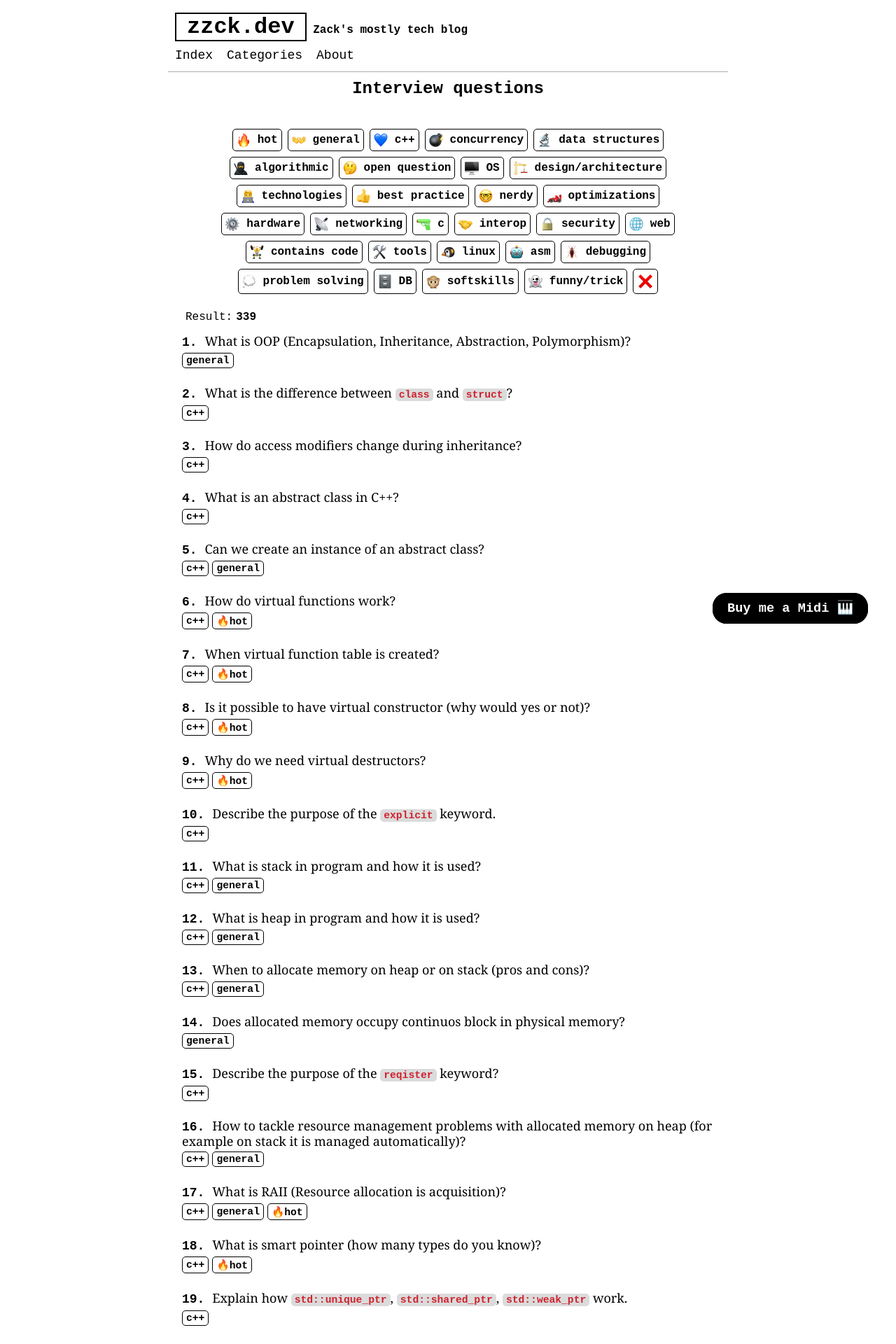
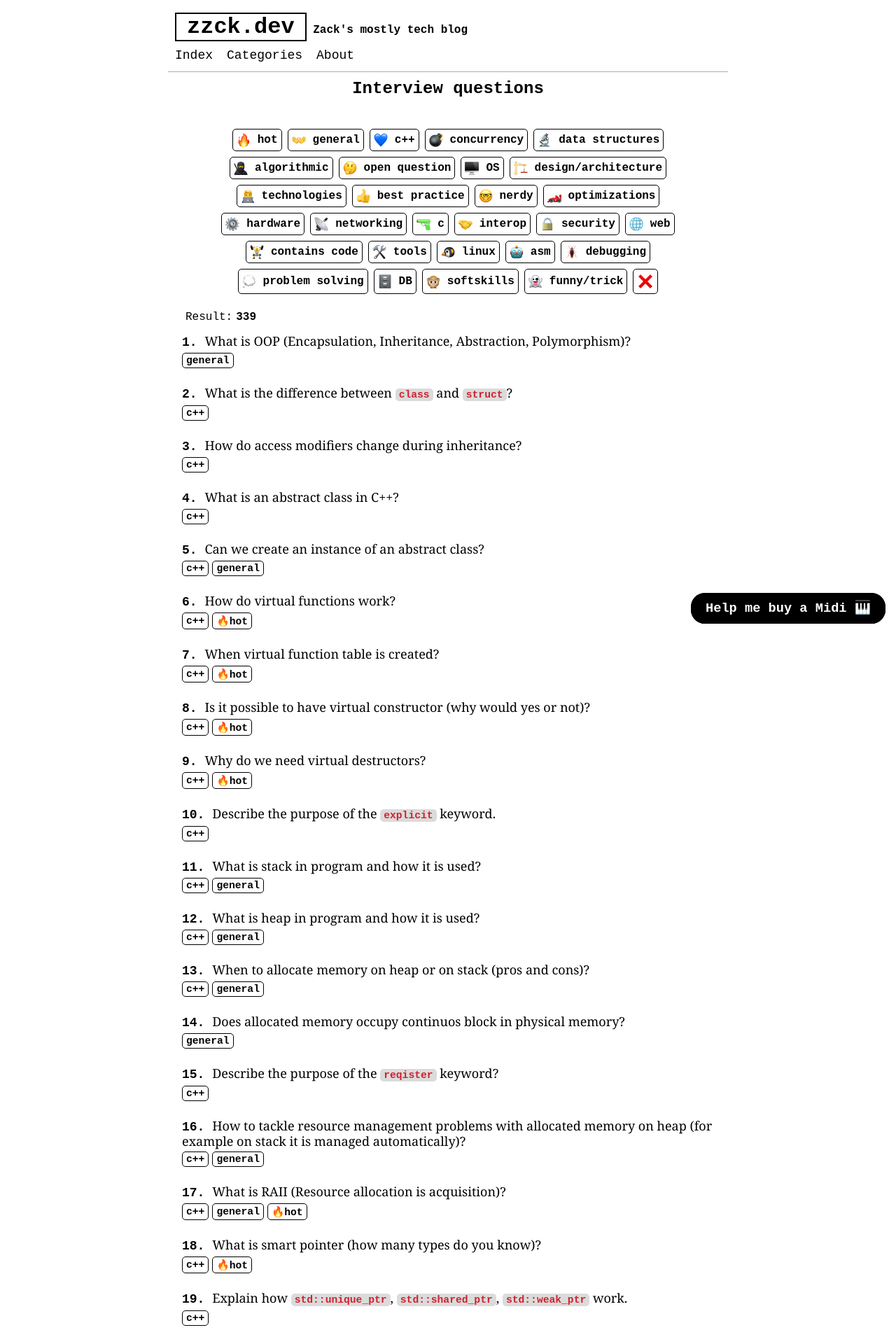
Before and after one commit to ZaharBozhok/zzck.dev, a Jekyll site: the page built from _posts/2021-08-20-Interview-questions.markdown, in a window 1280 px wide. Shown: the top 1920 px of the page at 70% size. Built offline with Jekyll 4.4.1, drawn with Linux system fonts in a browser that asks for light colours; nearby versions of some CDN libraries.

Commit message:
Fixed buymeacoffe button

```diff
--- a/_posts/2021-08-20-Interview-questions.markdown
+++ b/_posts/2021-08-20-Interview-questions.markdown
@@ -8,7 +8,7 @@ tags: [C++,Interviewing,Puzzles,Questions]
 ---
 <link href="/assets/css/questions.css" rel="stylesheet" />
 <div id="buymecoffeediv">
-    <a href="https://www.buymeacoffee.com/zzck.dev" target="_blank" id="buymecoffespan">Buy me a Midi 🎹</a>
+    <a href="https://www.buymeacoffee.com/zzck.dev" target="_blank" id="buymecoffespan">Help me buy a Midi 🎹</a>
 </div>
 <div id="questions" style="margin-top:20px"/>
 <link rel="stylesheet" href="https://cdnjs.cloudflare.com/ajax/libs/highlight.js/11.3.1/styles/default.min.css">
--- a/assets/css/questions.css
+++ b/assets/css/questions.css
@@ -54,7 +54,7 @@
     bottom: 0;
     right: 0;
     margin-bottom: 20px;
-    margin-right: 40px;
+    margin-right: 15px;
 }
 #buymecoffeediv.mobile {
     margin: 0;
```
